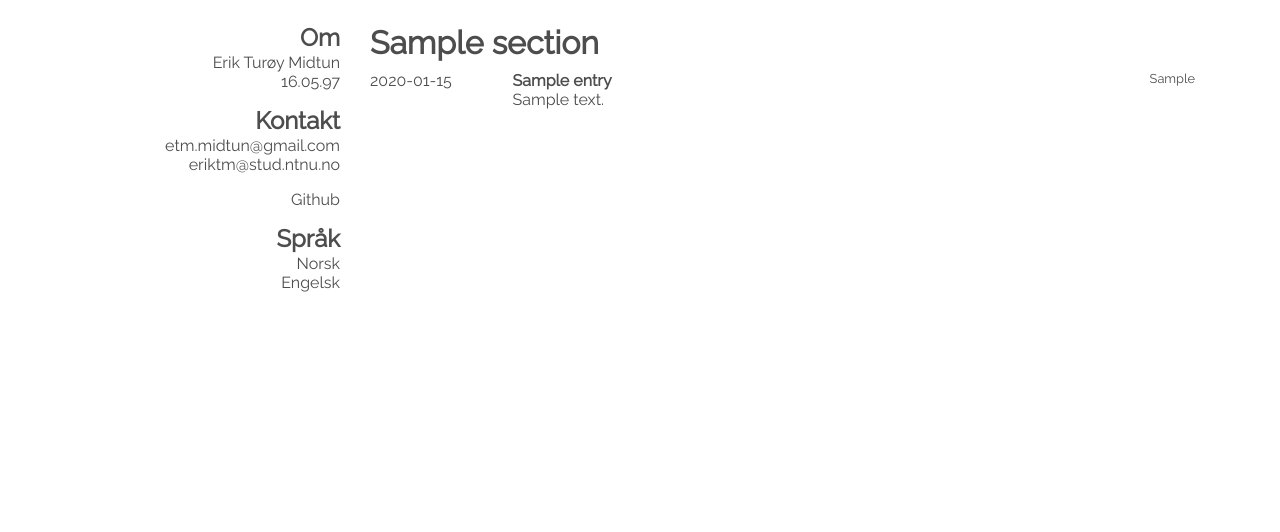
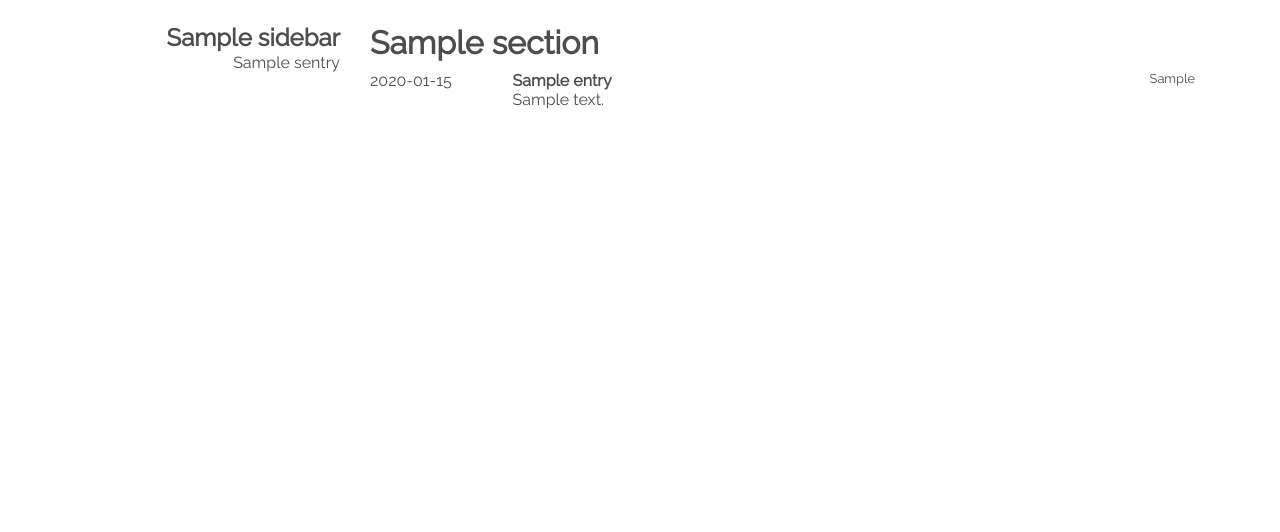
Before and after one commit to eriktmidtun/django-cv, a Django app: page / in a window 1280 px wide. Shown: the part 174-706 px from the top of the page. Run offline with Django 3.2, Linux system fonts and the light colour scheme; tables that the repository leaves empty hold one stand-in row (values such as "Sample post"); some libraries are stand-ins or nearby versions.

Commit message:
only css left

```diff
--- a/cv/urls.py
+++ b/cv/urls.py
@@ -19,5 +19,5 @@ import entries.views
 
 urlpatterns = [
     path('admin/', admin.site.urls),
-    path('', entries.views.home, name='home')
+    path('', entries.views.home, name='home'),
 ]
--- a/entries/admin.py
+++ b/entries/admin.py
@@ -1,6 +1,8 @@
 from django.contrib import admin
 
-from .models import Section, Entry
+from .models import Section, Entry, Sentry, Sidebar
 
+admin.site.register(Section)
 admin.site.register(Entry)
-admin.site.register(Section)
+admin.site.register(Sentry)
+admin.site.register(Sidebar)
--- a/entries/models.py
+++ b/entries/models.py
@@ -1,17 +1,30 @@
 from django.db import models
 
-class Section(models.Model):
-    section_title = models.CharField(max_length=100)
+class CommonModel(models.Model):
+    title = models.CharField(max_length=200, null=True)
+    visible = models.BooleanField(default=True)
+    order_priority = models.IntegerField(default=0)
 
     def __str__(self):
-        return self.section_title
+        return self.title
 
-class Entry(models.Model):
+    class Meta:
+        abstract = True
+        ordering = ['-order_priority']
+
+
+class Section(CommonModel):
+    verbose_name = 'Section'
+
+class Entry(CommonModel):
     time = models.CharField(max_length=100)
-    title = models.CharField(max_length=200)
     place = models.CharField(max_length=100)
     description = models.CharField(max_length=200)
     section = models.ForeignKey(Section, on_delete = models.CASCADE)
 
-    def __str__(self):
-        return self.title
+class Sidebar(CommonModel):
+    verbose_name = 'Sidebar sections'
+
+class Sentry(CommonModel):
+    link = models.CharField(max_length=100, null=True, blank=True)
+    sidebar_section = models.ForeignKey(Sidebar, on_delete = models.CASCADE)
--- a/entries/templates/entries/style.css
+++ b/entries/static/style.css
@@ -123,7 +123,6 @@
     text-decoration: none;
     font-weight: bold;
     cursor: pointer;
-    box-shadow: 2px 2px;
   }
 
 
--- a/entries/templates/entries/home.html
+++ b/entries/templates/entries/base.html
@@ -1,3 +1,5 @@
+{% load static %}
+
 <!doctype html>
 <html lang="en">
 
@@ -12,9 +14,9 @@
 
   <link rel="stylesheet" href="https://stackpath.bootstrapcdn.com/bootstrap/4.3.1/css/bootstrap.min.css" integrity="sha384-ggOyR0iXCbMQv3Xipma34MD+dH/1fQ784/j6cY/iJTQUOhcWr7x9JvoRxT2MZw1T" crossorigin="anonymous">
 
-  <link rel="stylesheet" type="text/css" href="style.css">
+  <link rel="stylesheet" type="text/css" href="{% static 'style.css' %}">
   <link href="https://fonts.googleapis.com/css?family=Raleway" rel="stylesheet">
-  <link rel="shortcut icon" href="images/favicon.png">
+  <link rel="shortcut icon" href="{% static 'images/favicon.png' %}">
 
   <title>erikmidtun</title>
 </head>
@@ -28,48 +30,18 @@
     <div class="row">
 
       <div class="col-xs-12 col-sm-4 col-md-3 order-last order-sm-first " id="info">
+      {% block sidebar%}
+          sidebar
+      {% endblock sidebar%}
 
-        <h4>Om</h4>
-        <p>Erik Turøy Midtun</p>
-        <p class="ph">16.05.97</p>
-        <h4>Kontakt</h4>
-        <p><a href="mailto: etm.midtun@gmail.com">etm.midtun@gmail.com</a></p>
-        <p class="ph"><a href="mailto: eriktm@stud.ntnu.no">eriktm@stud.ntnu.no</a></p>
-
-        <p class="ph"><a href="https://github.com/eriktmidtun" class="ph">Github</a></p>
-
-
-        <h4>Språk</h4>
-        <p>Norsk</p>
-        <p class="ph">Engelsk</p>
       </div>
 
       <div class="col-xs-12 col-sm-8 col-md-9 order-first order-sm-last " id="content">
         <div class="container segment">
 
-
-        {% for section in Sections.all %}
-          <h2>{{section.section_title}}</h2>
-
-            {% for entry in section.entry_set.all %}
-                <div class="row ph">
-                    <div class="col-sm-12 col-md-2 ">
-                        <p>
-                            {{entry.time}}
-                        </p>
-                    </div>
-                    <div class="col-sm-12 col-md-5 ">
-                        <p><b>
-                            {{entry.title}}
-                        </b></p>
-                        <p>{{entry.description}} </p>
-                    </div>
-                    <div class="col-sm-12 col-md-5 ">
-                        <p class="place"> {{entry.place}}</p>
-                    </div>
-                </div>
-            {% endfor %}
-        {% endfor %}
+        {% block content%}
+          CV - content
+        {% endblock content%}
 
 
         </div>
--- /dev/null
+++ b/entries/templates/entries/content.html
@@ -0,0 +1,48 @@
+{% extends "base.html" %}
+{% block sidebar %}
+
+  {% for ssection in Sidebars.all %}
+    <h4>{{ssection.title}}</h4>
+      {% for Sentry in ssection.sentry_set.all %}
+        {% if Sentry.visible %}
+          {% if Sentry.link %}
+             <p class="ph"><a href="{{Sentry.link}}">{{Sentry.title}}</a></p>
+          {% else %}
+            <p class="ph">{{ Sentry.title }}</p>
+          {% endif %}
+        {% endif %}
+      {% endfor %}
+  {% endfor %}
+
+{% endblock sidebar %}
+
+
+{% block content %}
+
+        {% for section in Sections.all %}
+
+
+            <h2>{{section.title}}</h2>
+
+              {% for entry in section.entry_set.all %}
+                {% if entry.visible %}
+                  <div class="row ph">
+                      <div class="col-sm-12 col-md-2 ">
+                          <p>
+                              {{entry.time}}
+                          </p>
+                      </div>
+                      <div class="col-sm-12 col-md-5 ">
+                          <p><b>
+                              {{entry.title}}
+                          </b></p>
+                          <p>{{entry.description}} </p>
+                      </div>
+                      <div class="col-sm-12 col-md-5 ">
+                          <p class="place"> {{entry.place}}</p>
+                      </div>
+                  </div>
+                {% endif %}
+              {% endfor %}
+        {% endfor %}
+{% endblock content %}
--- a/entries/views.py
+++ b/entries/views.py
@@ -1,7 +1,10 @@
 from django.shortcuts import render
 
-from .models import Section
+from .models import Section, Sidebar
+
 
 def home(request):
-    Sections = Section.objects
-    return render(request, 'entries/home.html', {'Sections': Sections})
+    Sections = Section.objects.exclude(visible=False)
+    Sidebars = Sidebar.objects.exclude(visible=False)
+
+    return render(request, 'entries/content.html', {'Sections': Sections, 'Sidebars' : Sidebars})
```
Also changed, not shown: cv/settings.py (+7 -1 lines), entries/migrations/0001_initial.py, entries/migrations/0002_auto_20200819_1338.py (added), entries/migrations/0003_auto_20200819_1430.py (added), entries/static/images/concrete.jpg (added), entries/static/images/favicon.png (added), entries/static/images/github.png (added), entries/static/images/gmail.png (added), entries/static/images/linkedin.png (added), entries/static/images/messenger.png (added), 1 other file.
